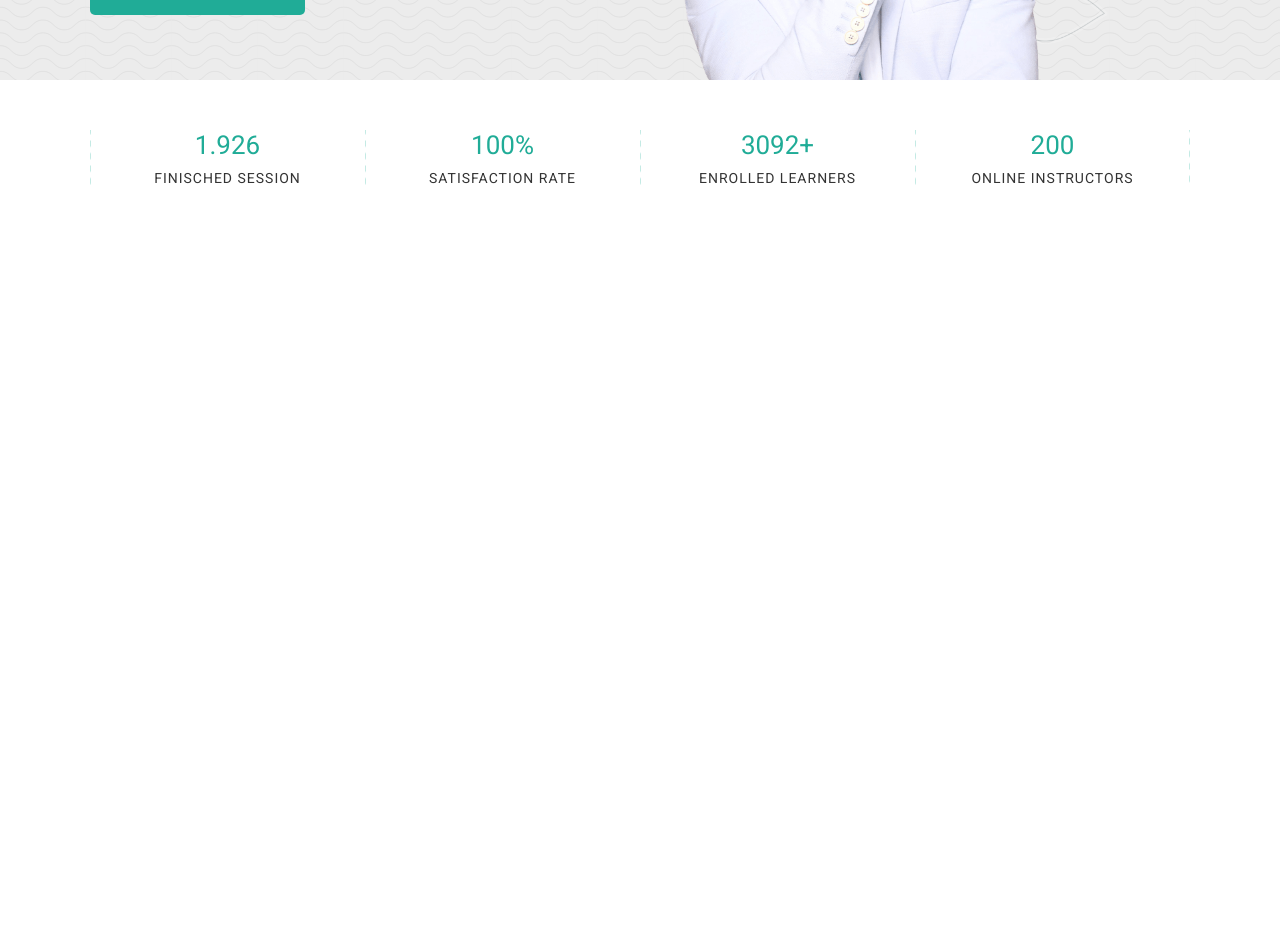
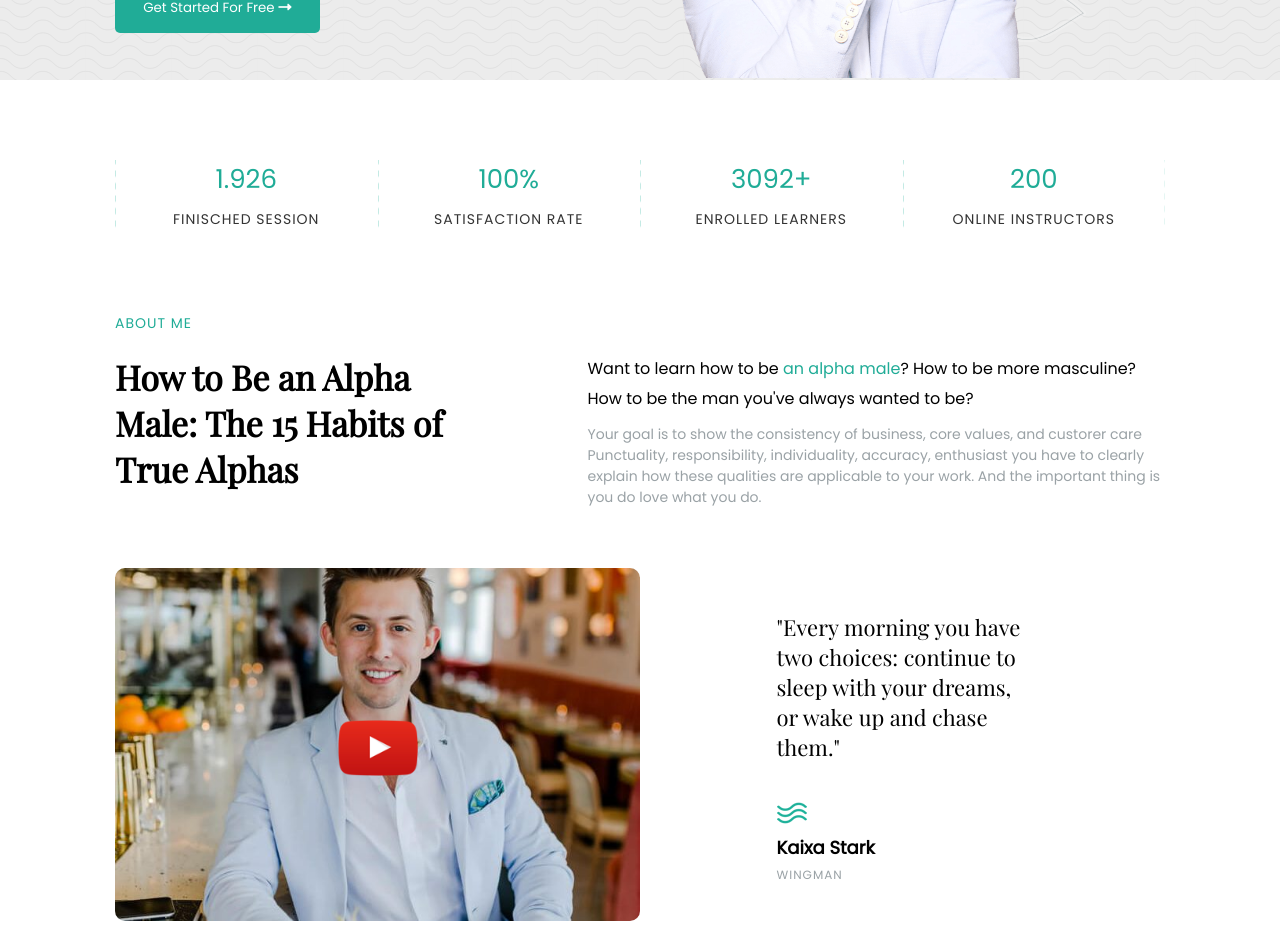
Before and after one commit to Bruno-Guerrisi/proj-html-vuejs, a Vue app: page / in a window 1280 px wide. Shown: the part 440-1368 px from the top of the page. Before the commit the page ends 800 px from the top, so only its background shows below. Built offline with nearby package versions, Linux system fonts and the light colour scheme.

Commit message:
about me section

```diff
--- a/public/index.html
+++ b/public/index.html
@@ -16,7 +16,7 @@
 
     <link rel="preconnect" href="https://fonts.googleapis.com">
     <link rel="preconnect" href="https://fonts.gstatic.com" crossorigin>
-    <link href="https://fonts.googleapis.com/css2?family=Montserrat&family=Playfair+Display&family=Roboto&display=swap" rel="stylesheet">
+    <link href="https://fonts.googleapis.com/css2?family=Poppins&display=swap" rel="stylesheet">
 
     <title><%= htmlWebpackPlugin.options.title %></title>
   </head>
--- a/src/App.vue
+++ b/src/App.vue
@@ -7,7 +7,10 @@
 
     <main>
       <MainIntro />
+
       <Statistics />
+
+      <AboutMe />
     </main>
 
   </div>
@@ -17,6 +20,7 @@
 import NavHeader from '@/components/NavHeader.vue'
 import MainIntro from '@/components/MainIntro.vue'
 import Statistics from '@/components/Statistics.vue'
+import AboutMe from '@/components/AboutMe.vue'
 
 export default {
   name: 'App',
@@ -24,6 +28,7 @@ export default {
     NavHeader,
     MainIntro,
     Statistics,
+    AboutMe,
   }
 }
 </script>
--- /dev/null
+++ b/src/components/AboutMe.vue
@@ -0,0 +1,152 @@
+<template>
+    <section>
+        <div class="container">
+
+            <span class="uppercase title-section text-spacing">about me</span>
+
+            <div class="row-left row">
+
+                <div class="col-left col">
+                    <h3 class="font-title">
+                        How to Be an Alpha Male: The 15 Habits of True Alphas
+                    </h3>
+                </div>
+
+                <div class="col-right col">
+                    <p class="question">
+                        Want to learn how to be <span class="text-other-color">an alpha male</span>? How to be more masculine? <br>
+                        How to be the man you've always wanted to be?
+                    </p>
+
+                    <p class="answers">
+                        Your goal is to show the consistency of business, core values, and custorer care Punctuality, responsibility, individuality, accuracy, enthusiast you have to clearly explain how these qualities are applicable to your work. And the important thing is you do love what you do.
+                    </p>
+                </div>
+            </div>
+
+            <div class="row-right row">
+
+                <div class="col-left col">
+                    <img src="@/assets/img/home-movation-video-poster-670x450.jpg" alt="video youtube">
+
+                    <img class="logo-youtube" src="@/assets/img/icon-youtube-play.png" alt="youtube logo">
+                </div>
+
+                <div class="col-right col">
+
+                    <p class="font-title">
+                        "Every morning you have two choices: continue to sleep with your dreams, or wake up and chase them."
+                    </p>
+
+                    <img src="@/assets/img/home-movation-shape-01.png" alt="home motivation logo">
+
+                    <span class="author">Kaixa Stark</span>
+
+                    <span class="uppercase text-spacing">wingman</span>
+                </div>
+
+            </div>
+        </div>
+    </section>
+</template>
+
+<script>
+export default {
+name: 'AboutMe',
+}
+</script>
+
+<style lang="scss" scoped>
+@import '@/style/variables';
+
+.title-section{
+    color: $alternativ-text-bt-price;
+    font-size: 14px;
+    margin-bottom: 20px;
+    display: inline-block;
+}
+
+.row{
+    display: flex;
+}
+
+.row-left{
+
+    margin-bottom: 60px;
+
+    .col-left{
+        width: 45%;
+        h3{
+            max-width: 70%;
+            font-size: 34px;
+        }
+    }
+
+    .col-right{
+        width: 55%;
+
+        .question{
+            font-size: 16px;
+            margin-bottom: 10px;
+            line-height: 30px;
+        }
+
+        .answers{
+            color: $color-gray;
+            font-size: 14px;
+        }
+    }
+}
+
+.row-right{
+    align-items: center;
+
+    .col-left{
+        width: 50%;
+        position: relative;
+
+        img{
+            border-radius: 10px;
+            cursor: pointer;
+        }
+
+        .logo-youtube{
+            position: absolute;
+            top: 50%;
+            left: 50%;
+            width: 80px;
+            transform: translate(-50%, -50%);
+        }
+
+    }
+
+    .col-right{
+        width: 50%;
+        padding: 0 13%;
+        display: flex;
+        flex-direction: column;
+
+        p.font-title{
+            font-size: 22px;
+            margin-bottom: 40px;
+        }
+
+        img{
+            width: 30px;
+            margin-bottom: 10px;
+        }
+
+        .author{
+            font-weight: bold;
+            font-size: 18px;
+            margin-bottom: 5px;
+        }
+
+        span:last-child{
+            font-size: 12px;
+            color: $color-gray;
+        }
+    }
+}
+
+</style>
--- a/src/components/Statistics.vue
+++ b/src/components/Statistics.vue
@@ -51,7 +51,7 @@ export default {
 @import '@/style/variables';
 
 section{
-    padding: 50px 0;
+    padding: 80px 0;
 }
 
 ul{
--- a/src/style/global.scss
+++ b/src/style/global.scss
@@ -2,5 +2,5 @@
     margin: 0;
     padding: 0;
     box-sizing: border-box;
-    font-family: 'Roboto', sans-serif;
+    font-family: 'Poppins', sans-serif;
 }
--- a/src/style/variables.scss
+++ b/src/style/variables.scss
@@ -11,7 +11,7 @@ $color-footer: #ffffff; /* todo */
 $font-playfair:'Playfair Display' , sans-serif;
 
 .container{
-    max-width: 1100px;
+    max-width: 1050px;
     margin: auto;
 }
 
@@ -35,3 +35,11 @@ img{
         background-color: $color-list-nav;
     }
 }
+
+.text-other-color{
+    color: $alternativ-text-bt-price;
+}
+
+.text-spacing{
+    letter-spacing: 1px;
+}
```
